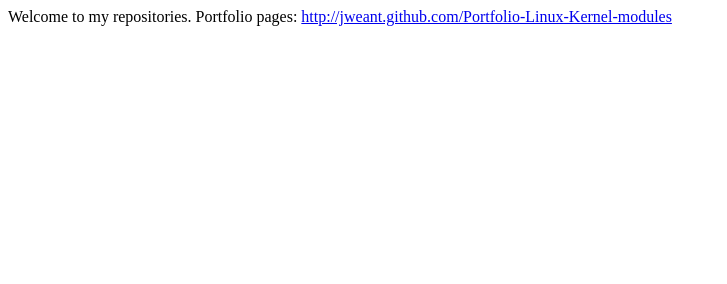
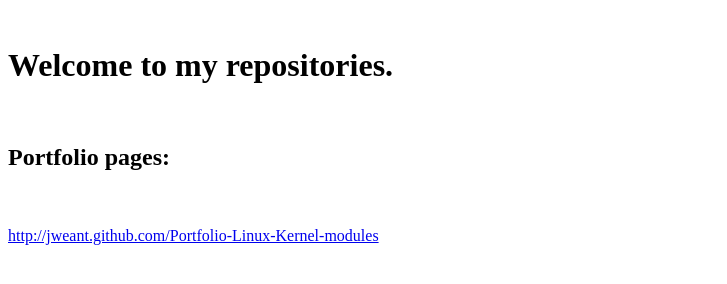
Before and after one commit to jweant/jweant.github.com, a plain HTML site: page index.html in a window 1280 px wide. Shown: the whole page, without its empty margins (0-727 px from the left). Drawn offline with Linux system fonts and the light colour scheme.

Commit message:
Added line breaks.

```diff
--- a/index.html
+++ b/index.html
@@ -1,12 +1,18 @@
 <html>
 <head></head>
 <body>
+<br>
+<h1>
+Welcome to my repositories.<br>
+</h1>
+<br>
+<h2>
+Portfolio pages:<br>
+</h2>
+<br>
+<br>
 
-Welcome to my repositories.
-
-Portfolio pages:
-
-<a href="http://jweant.github.com/Portfolio-Linux-Kernel-modules">http://jweant.github.com/Portfolio-Linux-Kernel-modules</a>
+<a href="http://jweant.github.com/Portfolio-Linux-Kernel-modules">http://jweant.github.com/Portfolio-Linux-Kernel-modules</a><br>
 
 </body>
 </html>
```
